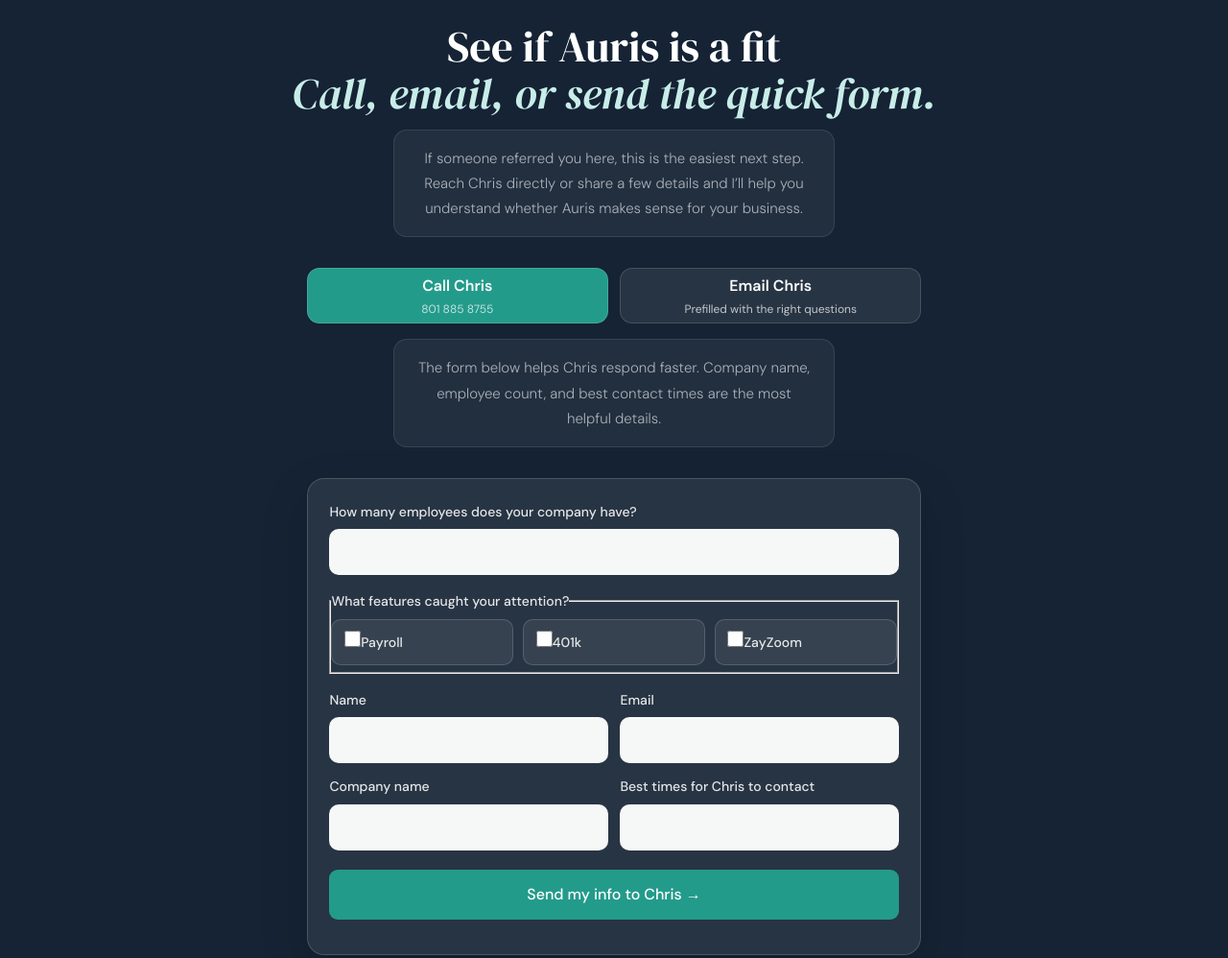
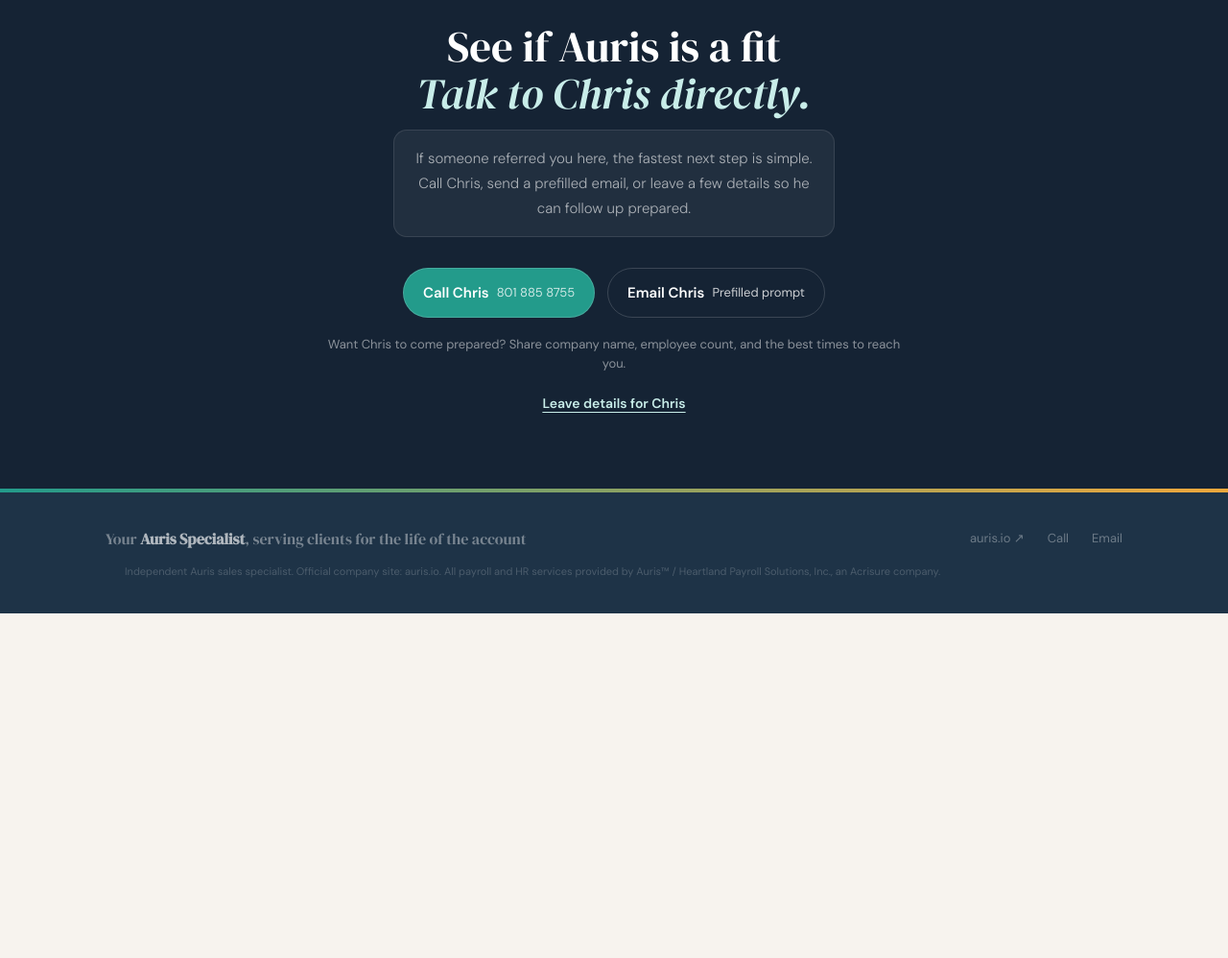
Before and after one commit to 1979csmith/chris.smith.auris, a plain HTML site: page index.html in a window 1280 px wide. Shown: the part 5180-6178 px from the top of the page at 96% size. After the commit the page ends 5819 px from the top, so only its background shows below. Drawn offline with Linux system fonts and the light colour scheme.

Commit message:
Simplify contact section

```diff
--- a/index.html
+++ b/index.html
@@ -291,17 +291,21 @@
 
 
 
-.contact-actions { display: grid; grid-template-columns: repeat(2, minmax(0, 1fr)); gap: 0.8rem; max-width: 640px; margin: 0 auto 1rem; }
-.contact-action { min-height: 58px; border-radius: 13px; display: flex; flex-direction: column; align-items: center; justify-content: center; gap: 0.15rem; text-decoration: none; border: 1px solid rgba(255,255,255,0.14); transition: transform .18s, background .18s, border-color .18s; }
-.contact-action strong { font-size: 16px; font-weight: 600; }
-.contact-action span { font-size: 12px; opacity: 0.72; }
+.contact-panel { max-width: 760px; margin: 0 auto; }
+.contact-actions { display: flex; justify-content: center; gap: 0.8rem; flex-wrap: wrap; margin: 0 auto 1.1rem; }
+.contact-action { min-height: 52px; border-radius: 999px; display: inline-flex; align-items: center; justify-content: center; gap: 0.5rem; text-decoration: none; border: 1px solid rgba(255,255,255,0.16); padding: 0 1.25rem; transition: transform .18s, background .18s, border-color .18s; }
+.contact-action strong { font-size: 15px; font-weight: 600; }
+.contact-action span { font-size: 13px; opacity: 0.78; }
 .contact-call { background: var(--teal2); color: white; }
-.contact-email { background: rgba(255,255,255,0.08); color: white; }
+.contact-email { background: transparent; color: white; }
 .contact-action:hover { transform: translateY(-2px); border-color: rgba(200,237,233,0.35); }
-.contact-helper { max-width: 640px; margin: 0 auto 1rem; color: rgba(255,255,255,0.48); font-size: 13px; line-height: 1.55; }
-@media (max-width: 620px) { .contact-actions { grid-template-columns: 1fr; } }
+.contact-helper { max-width: 620px; margin: 0 auto 1rem; color: rgba(255,255,255,0.5); font-size: 13px; line-height: 1.55; }
+.form-toggle { margin: 0.25rem auto 0; background: transparent; border: 0; color: var(--teal3); font: inherit; font-size: 14px; font-weight: 600; cursor: pointer; text-decoration: underline; text-underline-offset: 4px; }
+.form-toggle:hover { color: white; }
+@media (max-width: 620px) { .contact-actions { flex-direction: column; align-items: stretch; } .contact-action { width: 100%; } }
 
-.fit-form { max-width: 640px; margin: 2rem auto 0; text-align: left; background: rgba(255,255,255,0.08); border: 1px solid rgba(255,255,255,0.16); border-radius: 18px; padding: 1.4rem; box-shadow: 0 18px 50px rgba(0,0,0,0.16); }
+.fit-form { max-width: 640px; margin: 1.25rem auto 0; text-align: left; background: rgba(255,255,255,0.045); border: 1px solid rgba(255,255,255,0.1); border-radius: 16px; padding: 1.2rem; box-shadow: none; }
+.fit-form[hidden] { display: none; }
 .fit-form-grid { display: grid; gap: 1rem; }
 .fit-field label, .fit-legend { display: block; color: rgba(255,255,255,0.88); font-size: 14px; font-weight: 500; margin-bottom: 0.45rem; }
 .fit-field input { width: 100%; height: 48px; border-radius: 10px; border: 1px solid rgba(255,255,255,0.18); background: rgba(255,255,255,0.96); color: var(--ink); padding: 0 0.9rem; font: inherit; outline: none; }
@@ -646,14 +650,17 @@
 
 <!-- ── CTA ── -->
 <section class="cta-band" id="connect" aria-label="See if Auris is a fit">
-  <h2>See if Auris is a fit<br><em>Call, email, or send the quick form.</em></h2>
-  <p>If someone referred you here, this is the easiest next step. Reach Chris directly or share a few details and I’ll help you understand whether Auris makes sense for your business.</p>
-  <div class="contact-actions" aria-label="Contact Chris">
-    <a class="contact-action contact-call" href="tel:+18018858755"><strong>Call Chris</strong><span>801 885 8755</span></a>
-    <a class="contact-action contact-email" href="mailto:chrissmith@auris.io?subject=See%20if%20Auris%20is%20a%20fit&body=Help%20Chris%20out%3A%0A%0ACompany%20name%3A%0A%0AHow%20many%20employees%3A%0A%0ABest%20times%20for%20Chris%20to%20contact%3A%0A%0AWhat%20would%20you%20like%20help%20with%3A%0A"><strong>Email Chris</strong><span>Prefilled with the right questions</span></a>
+  <h2>See if Auris is a fit<br><em>Talk to Chris directly.</em></h2>
+  <p>If someone referred you here, the fastest next step is simple. Call Chris, send a prefilled email, or leave a few details so he can follow up prepared.</p>
+  <div class="contact-panel">
+    <div class="contact-actions" aria-label="Contact Chris">
+      <a class="contact-action contact-call" href="tel:+18018858755"><strong>Call Chris</strong><span>801 885 8755</span></a>
+      <a class="contact-action contact-email" href="mailto:chrissmith@auris.io?subject=See%20if%20Auris%20is%20a%20fit&body=Help%20Chris%20out%3A%0A%0ACompany%20name%3A%0A%0AHow%20many%20employees%3A%0A%0ABest%20times%20for%20Chris%20to%20contact%3A%0A%0AWhat%20would%20you%20like%20help%20with%3A%0A"><strong>Email Chris</strong><span>Prefilled prompt</span></a>
+    </div>
+    <p class="contact-helper">Want Chris to come prepared? Share company name, employee count, and the best times to reach you.</p>
+    <button class="form-toggle" type="button" id="form-toggle" aria-expanded="false" aria-controls="lead-form">Leave details for Chris</button>
   </div>
-  <p class="contact-helper">The form below helps Chris respond faster. Company name, employee count, and best contact times are the most helpful details.</p>
-  <form id="lead-form" class="fit-form" novalidate>
+  <form id="lead-form" class="fit-form" novalidate hidden>
     <div class="fit-form-grid">
       <div class="fit-field">
         <label for="employee_count">How many employees does your company have?</label>
@@ -880,6 +887,22 @@
 const leadEndpoint = "https://formsubmit.co/ajax/chrissmith@auris.io";
 const leadRecipients = "chrissmith@auris.io, chris@aurissolutions.com";
 
+
+const formToggle = document.getElementById("form-toggle");
+formToggle?.addEventListener("click", () => {
+  const isHidden = leadForm?.hasAttribute("hidden");
+  if (isHidden) {
+    leadForm?.removeAttribute("hidden");
+    formToggle.setAttribute("aria-expanded", "true");
+    formToggle.textContent = "Hide quick form";
+    leadForm?.querySelector("input")?.focus();
+  } else {
+    leadForm?.setAttribute("hidden", "");
+    formToggle.setAttribute("aria-expanded", "false");
+    formToggle.textContent = "Leave details for Chris";
+  }
+});
+
 function backupLead(data) {
   const key = "aurisLeadBackups";
   const existing = JSON.parse(localStorage.getItem(key) || "[]");
```
